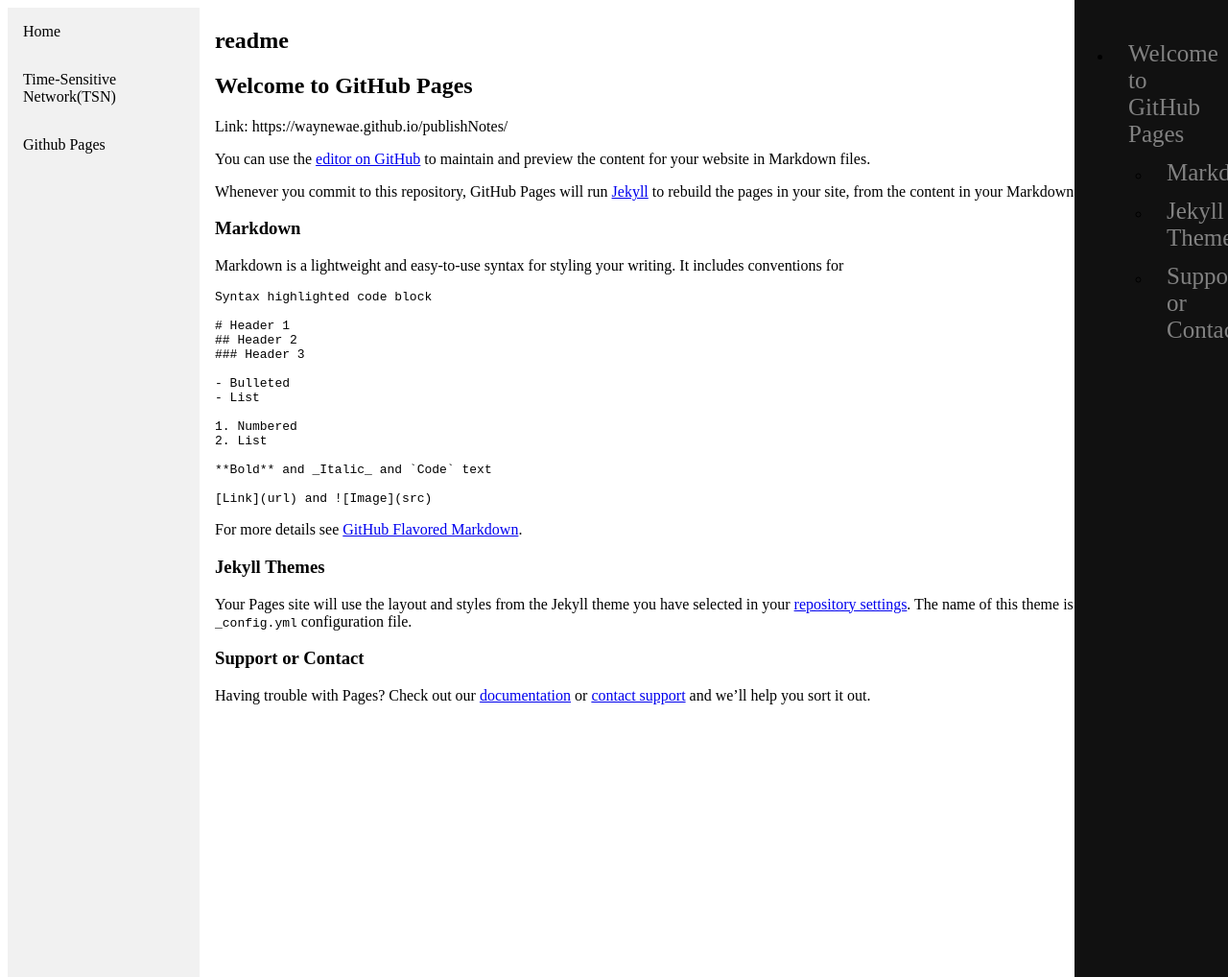
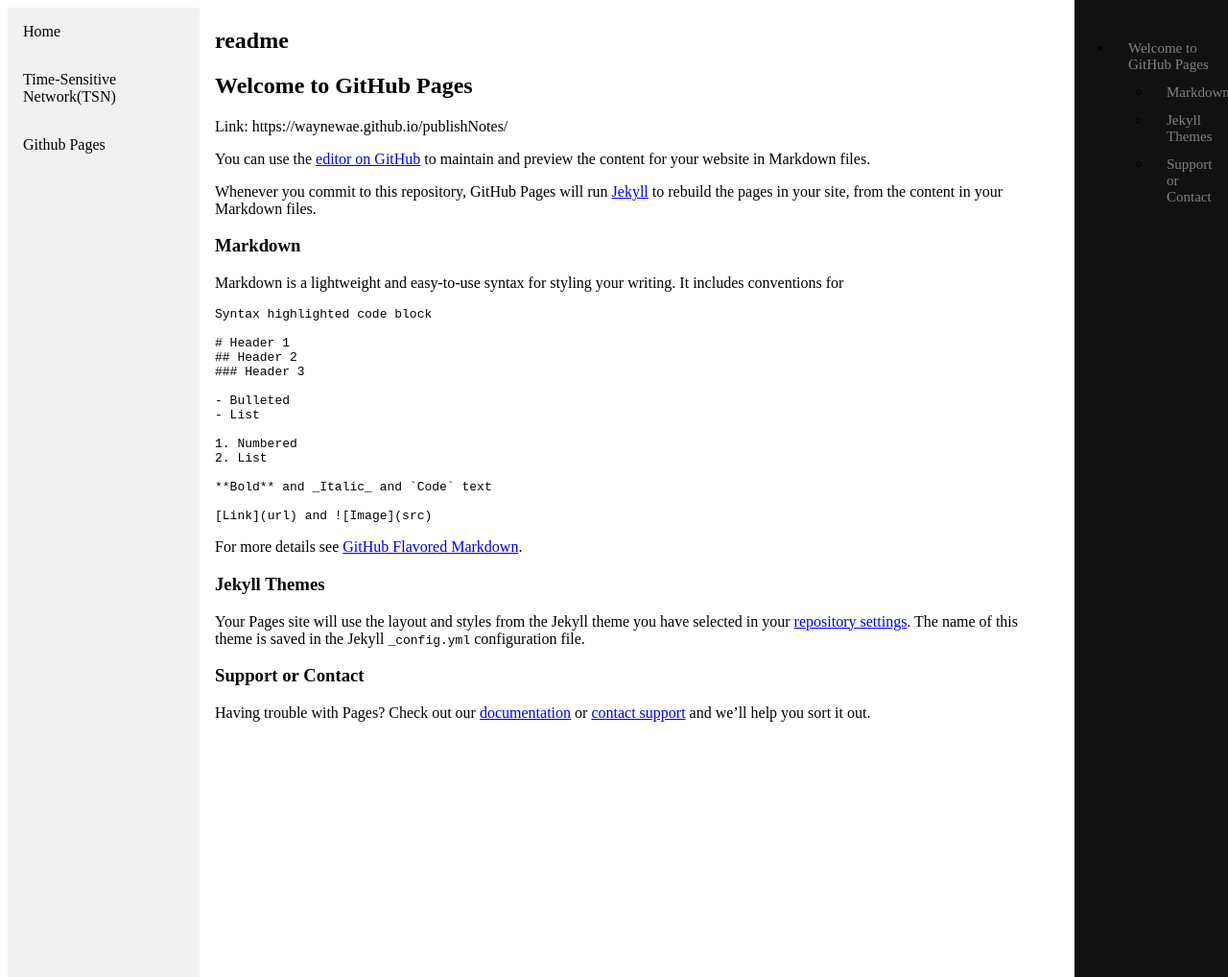
Before and after one commit to waynewae/publishNotes, a Jekyll site: the page built from README.md, in a window 1280 px wide and 1018 px high. Shown: the whole window at 96% size. Built offline with Jekyll 4.4.1, drawn with Linux system fonts in a browser that asks for light colours; our own code applies the rules of GitHub Pages for plain Markdown files.

Commit message:
correct display

```diff
--- a/_sass/content.scss
+++ b/_sass/content.scss
@@ -1,6 +1,7 @@
 /* Page content. The value of the margin-left property should match the value of the sidebar's width property */
 div.content {
     margin-left: 200px;
+    margin-right: 160px; /* Same as the width of the toc */
     padding: 1px 16px;
     height: 1000px;
 }
--- a/_sass/toc.scss
+++ b/_sass/toc.scss
@@ -15,7 +15,7 @@
   .toc a {
     padding: 6px 8px 6px 16px;
     text-decoration: none;
-    font-size: 25px;
+    font-size: 15px;
     color: #818181;
     display: block;
   }
@@ -25,12 +25,6 @@
     color: #f1f1f1;
   }
 
-  /* Style page content */
-  .main {
-    margin-left: 160px; /* Same as the width of the sidebar */
-    padding: 0px 10px;
-  }
-
   /* On smaller screens, where height is less than 450px, change the style of the sidebar (less padding and a smaller font size) */
   @media screen and (max-height: 450px) {
     .toc {padding-top: 15px;}
```
